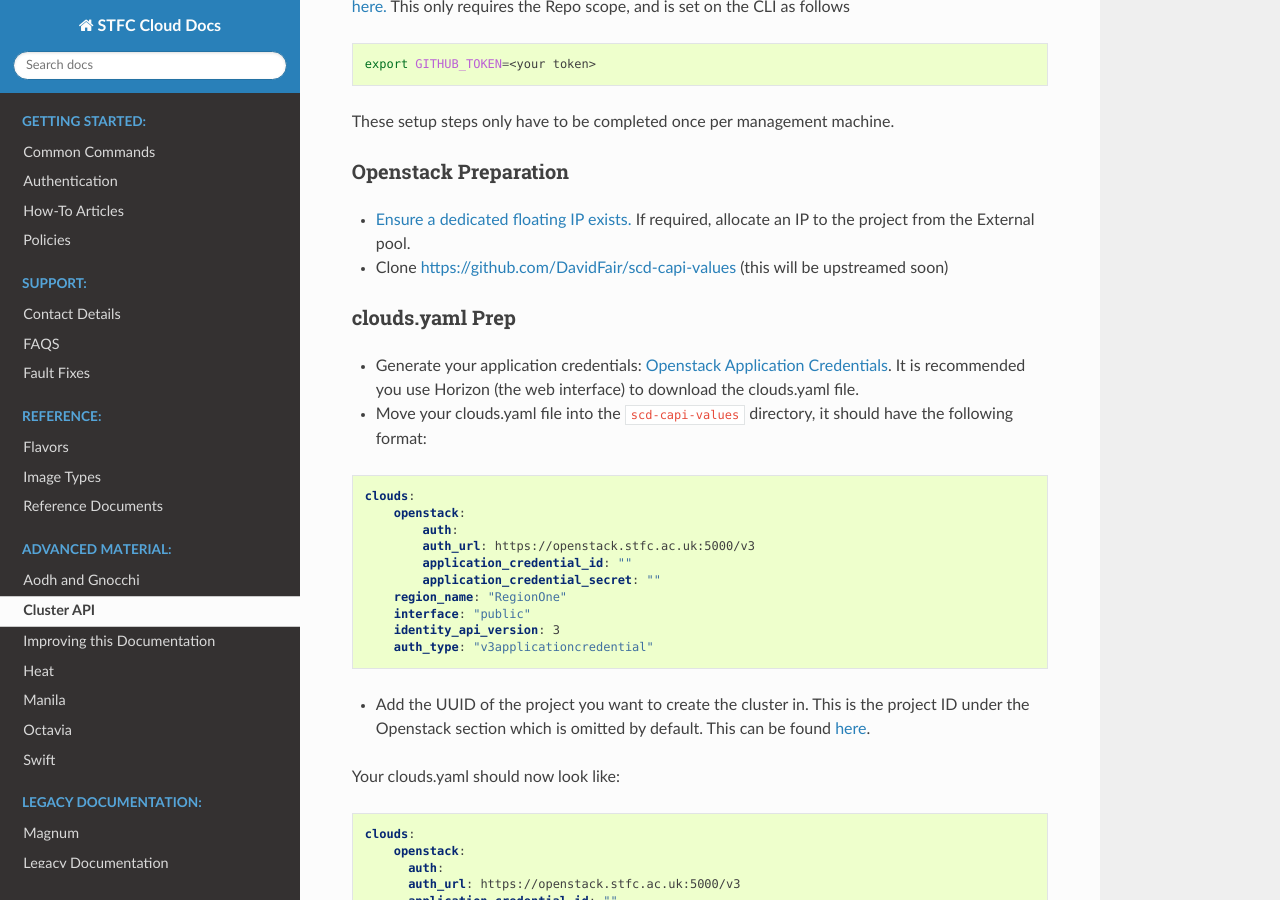
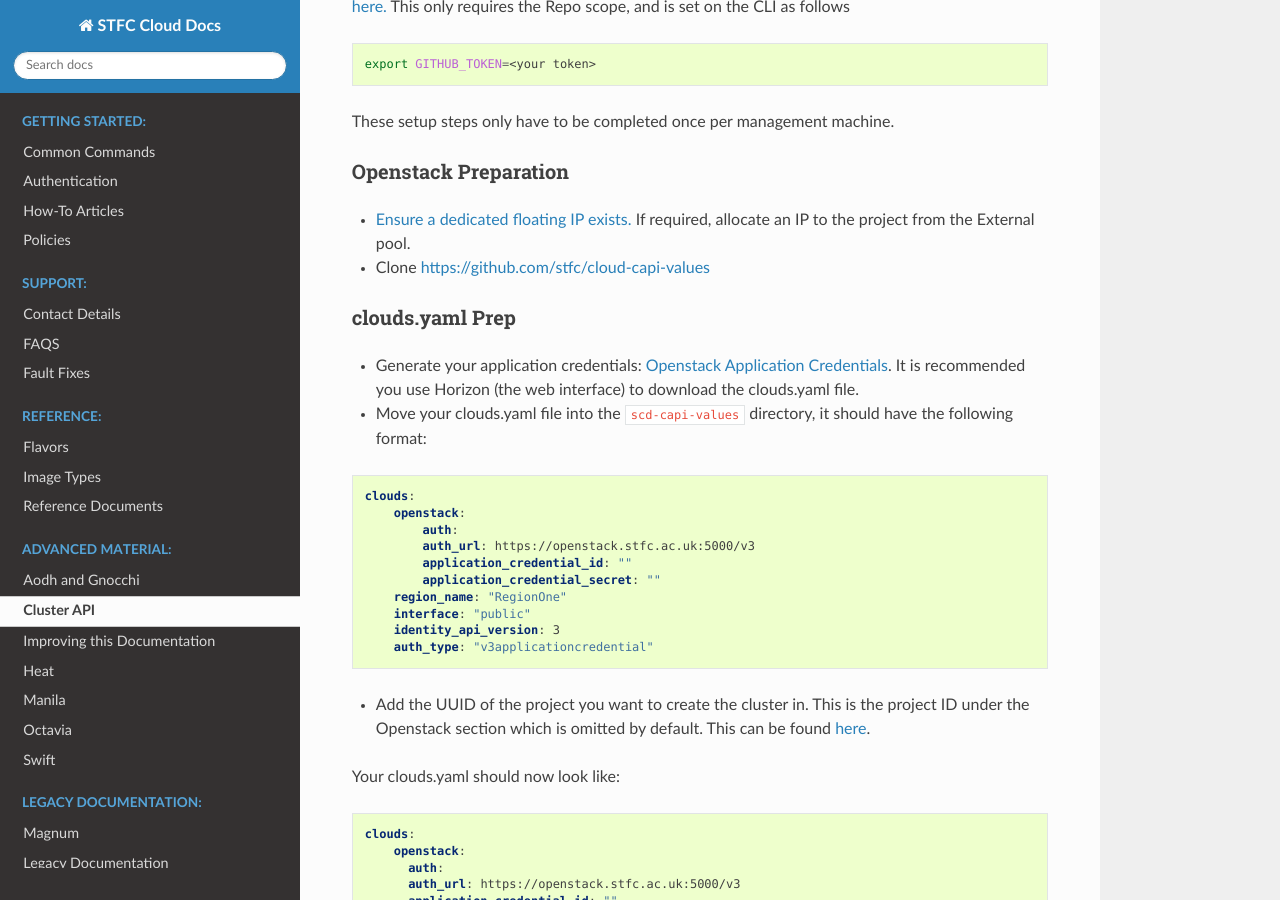
Before and after one commit to stfc/cloud-docs, a Sphinx documentation site: the page built from source/ClusterAPI/Setup.rst, in a window 1280 px wide and 900 px high, scrolled down 2269 px. Built offline with Sphinx 7.4.7 and the Read the Docs theme 2.0.0, drawn with Linux system fonts in a browser that asks for light colours.

Commit message:
Change CAPI values to use upstream URL
This has now been upstreamed to the STFC org, so update docs to reflect
this

```diff
--- a/source/ClusterAPI/Setup.rst
+++ b/source/ClusterAPI/Setup.rst
@@ -101,7 +101,7 @@ Openstack Preparation
 ---------------------
 
 - `Ensure a dedicated floating IP exists. <https://openstack.stfc.ac.uk/project/floating_ips/>`_ If required, allocate an IP to the project from the External pool.
-- Clone https://github.com/DavidFair/scd-capi-values (this will be upstreamed soon)
+- Clone https://github.com/stfc/cloud-capi-values
 
 clouds.yaml Prep
 ----------------
```
